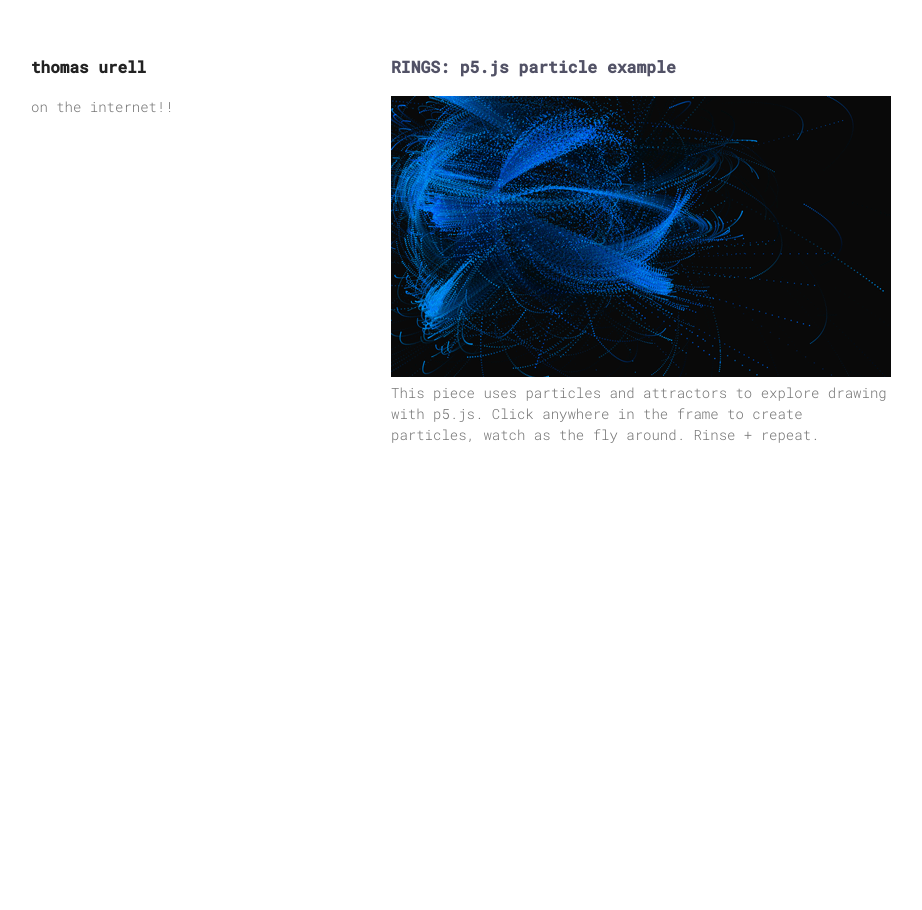
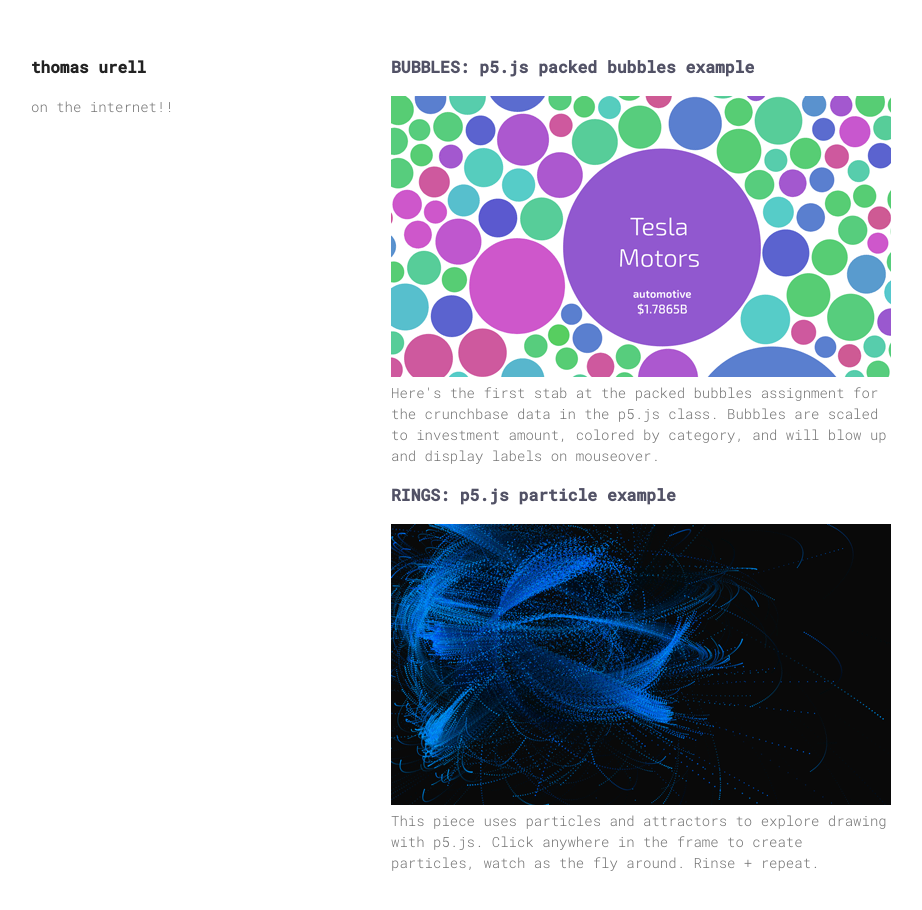
Before and after one commit to tomurell/tomurell.github.io, a plain HTML site: page index.html in a window 1280 px wide. Shown: the whole page, without its empty margins (179-1101 px from the left). Before the commit the page ends 800 px from the top, so only its background shows below. Drawn offline with Linux system fonts and the light colour scheme.

Commit message:
Update index.html

```diff
--- a/index.html
+++ b/index.html
@@ -23,6 +23,20 @@
       <section>
 
 <h3>
+<p class="view"><a href="https://tomurell.github.io/bubbles">BUBBLES: p5.js packed bubbles example</a></h3>
+
+          <a href="https://tomurell.github.io/bubbles"> <img src="bubbles.png" alt="project screenshot" style="width:500px;height:281px;"> </a>
+
+
+<p>Here's the first stab at the packed bubbles assignment for the crunchbase data in the p5.js class. Bubbles are scaled to investment amount, colored by category, and will blow up and display labels on mouseover.</p>
+
+
+<p>
+
+          </p>
+
+
+<h3>
 <p class="view"><a href="https://tomurell.github.io/rings">RINGS: p5.js particle example</a></h3>
 
           <a href="https://tomurell.github.io/rings"> <img src="take2.png" alt="project screenshot" style="width:500px;height:281px;"> </a>
```
